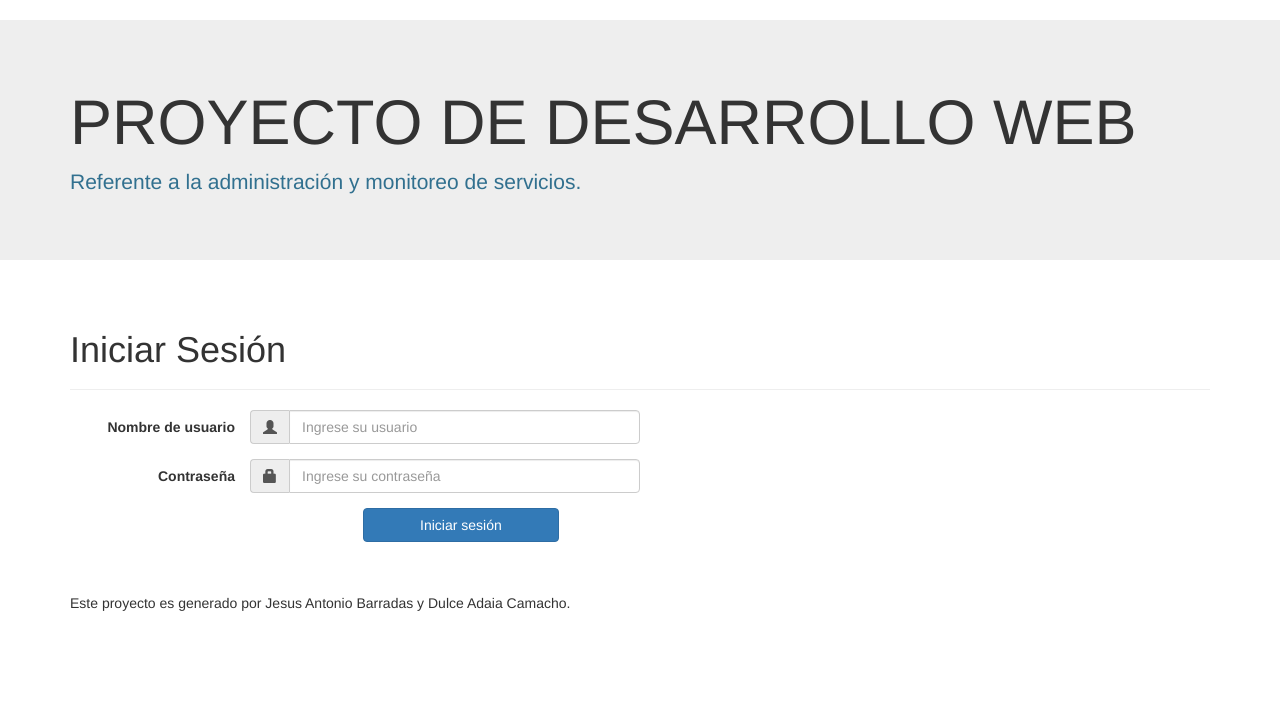
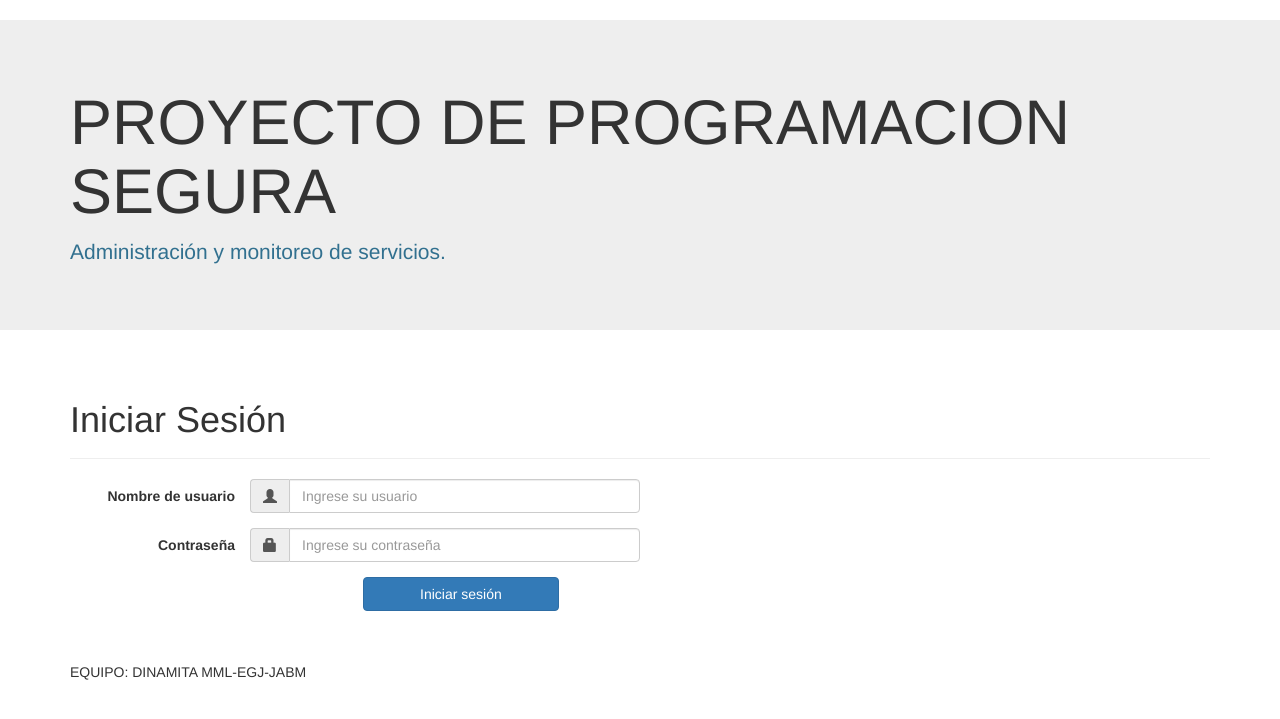
Before and after one commit to erendiragj1/ProgramacionSegura, a Django app: page /login/ in a window 1280 px wide. Shown: the top 719 px of the page. Run offline with Django 3.2, Linux system fonts and the light colour scheme; some libraries are stand-ins or nearby versions.

Commit message:
actualizacion de datos

```diff
--- a/adminServer/appWeb/templates/cabecera.html
+++ b/adminServer/appWeb/templates/cabecera.html
@@ -1,7 +1,7 @@
 <header class="jumbotron">
   <div class="container">
-    <h1 class="text-dark">PROYECTO DE DESARROLLO WEB</h1>
-    <p class="text-info">Referente a la administración y monitoreo de servicios.</p>
+    <h1 class="text-dark">PROYECTO DE PROGRAMACION SEGURA</h1>
+    <p class="text-info">Administración y monitoreo de servicios.</p>
   </div>
 
 </header>
--- a/adminServer/appWeb/templates/pie-pag.html
+++ b/adminServer/appWeb/templates/pie-pag.html
@@ -1,7 +1,8 @@
 <footer class="footer container">
     <section>
         <p>
-            Este proyecto es generado por Jesus Antonio Barradas y Dulce Adaia Camacho.
+            EQUIPO: DINAMITA
+            MML-EGJ-JABM
         </p>
     </section>
 </footer>
```
